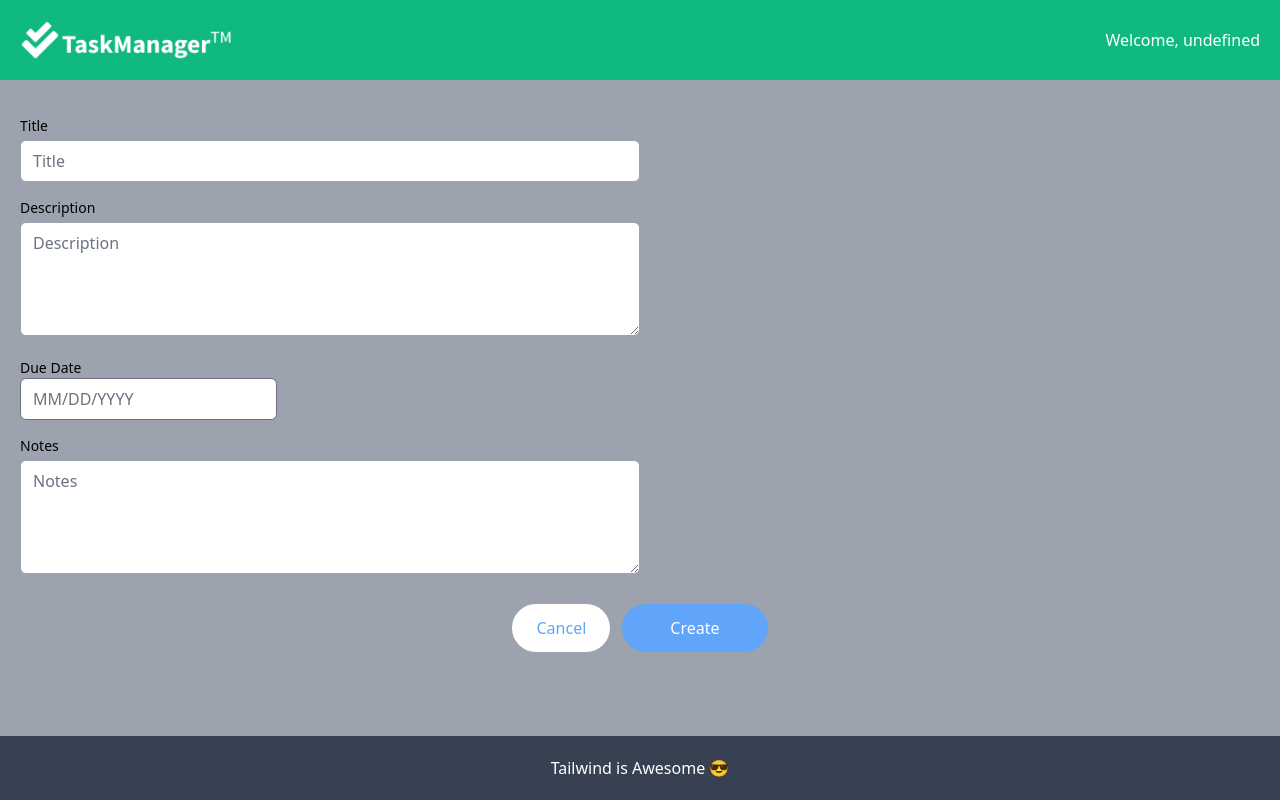
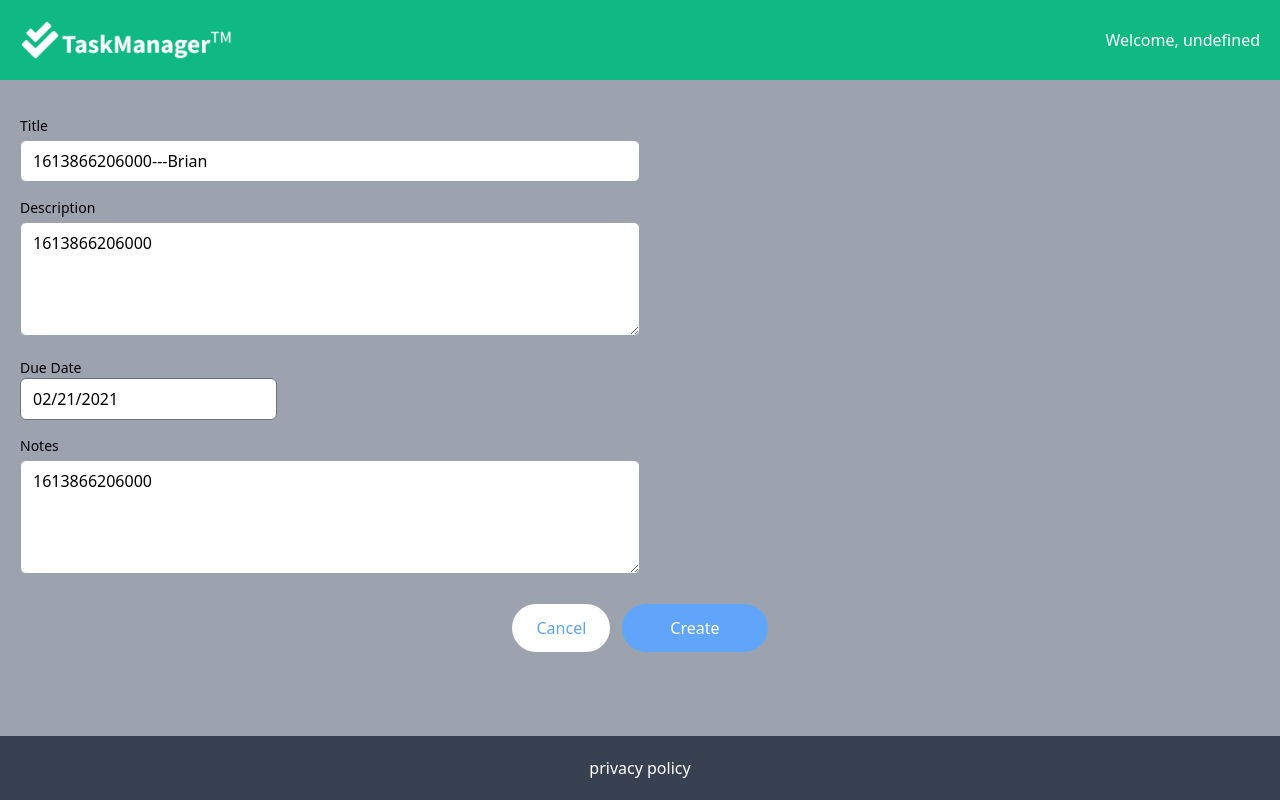
Before and after one commit to keepforever/next-rq-todo, a Next.js app: page /create-todo in a window 1280 px wide. Built offline with nearby package versions, Linux system fonts and the light colour scheme; no server answers.

Commit message:
post new todo working

```diff
--- a/comps/Footer.jsx
+++ b/comps/Footer.jsx
@@ -1,7 +1,7 @@
-
+import React from 'react';
 
 const Footer = (props) => {
-    return <footer className="py-5 bg-gray-700 text-center text-white">Tailwind is Awesome 😎</footer>;
+    return <footer className="py-5 bg-gray-700 text-center text-white">privacy policy</footer>;
 };
 
 export default Footer;
--- a/comps/Layout.jsx
+++ b/comps/Layout.jsx
@@ -1,3 +1,5 @@
+/* eslint-disable react/prop-types */
+import React from 'react';
 import Head from 'next/head';
 import Footer from './Footer';
 import Navbar from './Navbar';
@@ -12,7 +14,7 @@ export default function Home({ children }) {
             <div className="flex flex-col h-screen justify-between">
                 <Navbar />
                 {/* flex items-center justify-center */}
-                <main className="h-full bg-gray-400">{children}</main>
+                <main className="h-full bg-gray-400 overflow-y-scroll">{children}</main>
                 <Footer />
             </div>
         </>
--- a/comps/Navbar.jsx
+++ b/comps/Navbar.jsx
@@ -1,3 +1,4 @@
+import React from 'react';
 import axios from 'axios';
 import { useQuery } from 'react-query';
 
@@ -9,7 +10,7 @@ const getProfile = async () => {
     return localGetProfileResp;
 };
 
-const Navbar = (props) => {
+const Navbar = () => {
     const profileQuery = useQuery('posts', getProfile, { refetchOnWindowFocus: false });
     const userName = `Welcome, ${profileQuery?.data?.data?.name}` || '';
     return (
--- a/pages/api/todos.js
+++ b/pages/api/todos.js
@@ -2,19 +2,48 @@ const axios = require('axios');
 
 const getTodos = async (req, res) => {
     // console.log('\n', `hello get todos `, '\n');
+    console.log('\n', '\n', `zebra = `, '\n', '\n');
     // console.log('\n', '\n', `Object.keys(req) = `, Object.keys(req), '\n', '\n');
-    console.log('\n', '\n', `req.method = `, req.method, '\n', '\n');
-    console.log('\n', '\n', `req?.body = `, req?.body, '\n', '\n');
+    // console.log('\n', '\n', `req.method = `, req.method, '\n', '\n');
+    // console.log('\n', '\n', `req?.body = `, req?.body, '\n', '\n');
+    console.log('\n', '\n', `process?.env?.BRIAN_KEY = `, process?.env?.BRIAN_KEY, '\n', '\n');
 
+    const switcher = req.method;
+
+    switch (switcher) {
+        case 'GET': {
             let getTodosResp = null;
             try {
                 getTodosResp = await axios.get(
                     `https://awh-task-manager-api-app.azurewebsites.net/api/User/${process?.env?.BRIAN_KEY}/ToDos`
                 );
             } catch (error) {}
-
-
             return res.status(200).json(getTodosResp?.data || []);
+        }
+        case 'POST': {
+            let postTodoResp = null;
+            try {
+                postTodoResp = await axios.post(
+                    `https://awh-task-manager-api-app.azurewebsites.net/api/User/${process?.env?.BRIAN_KEY}/ToDos`,
+                    {
+                        ...req.body,
+                        userId: process?.env?.BRIAN_KEY,
+                        taskStatus: 'ToDo'
+                    }
+                );
+                console.log('\n', '\n', `postTodoResp = `, postTodoResp.config.data, '\n', '\n');
+                return res.status(201).json(postTodoResp?.config?.data);
+            } catch (error) {
+                console.log('\n', `hello api/todo error ${String(new Date().getTime())}`, '\n');
+                console.log('\n', '\n', `error.response = `, error.response, '\n', '\n');
+                return res.status(500).json(error);
+            }
+            // code block
+        }
+        default: {
+            return res.status(501);
+        }
+    }
 };
 
 export default getTodos;
--- a/pages/create-todo.jsx
+++ b/pages/create-todo.jsx
@@ -1,5 +1,9 @@
 /* eslint-disable react/no-unescaped-entities */
 import React from 'react';
+import { useRouter } from 'next/router';
+import { useMutation } from 'react-query';
+import axios from 'axios';
+
 import Layout from '../comps/Layout';
 
 import DatePicker from 'react-datepicker';
@@ -12,10 +16,10 @@ export const actions = {
 const messageCharLimit = 500;
 
 const initialState = {
-    title: '',
-    description: '',
-    dueDate: '',
-    notes: '',
+    title: String(new Date().getTime()) + '---Brian',
+    description: String(new Date().getTime()),
+    dueDate: String(new Date().toISOString()),
+    notes: String(new Date().getTime()),
     error: '',
     isShowConfirmSend: false,
     messageCharsRemaining: messageCharLimit,
@@ -40,15 +44,60 @@ const reducer = (state = {}, action = null) => {
             return state;
     }
 };
+/* from client */
+// const handleCreateTodo = async (data) => {
+//     let createTodoResp = null;
+
+//     try {
+//         // createTodoResp = await axios.post('/api/todos', data);
+//         console.log('\n', `kill me please `, '\n');
+//         createTodoResp = await axios({
+//             method: 'POST',
+//             url: `https://awh-task-manager-api-app.azurewebsites.net/api/User/218c2089-8bbe-4f3e-8bf0-ad1a5526af5f/ToDos`,
+//             headers: {
+//                 accept: 'text/plain',
+//                 'Content-Type': 'application/json'
+//             },
+//             data: {
+//                 ...data,
+//                 userId: '218c2089-8bbe-4f3e-8bf0-ad1a5526af5f',
+//                 taskStatus: 'ToDo'
+//             }
+//         });
+
+//         // Content-Type': 'application/json'
+//         console.log('\n', '\n', `createTodoResp = `, createTodoResp, '\n', '\n');
+//     } catch (error) {
+//         // console.log('\n', '\n', `local create error = `, error, '\n', '\n');
+//     }
+//     return createTodoResp;
+// };
+
+const handleCreateTodo = async (data) => {
+    let createTodoResp = null;
+
+    try {
+        console.log('\n', `kill me please `, '\n');
+        createTodoResp = await axios.post('/api/todos', data);
+        console.log('\n', '\n', `createTodoResp = `, createTodoResp, '\n', '\n');
+    } catch (error) {
+        // console.log('\n', '\n', `local create error = `, error, '\n', '\n');
+    }
+    return createTodoResp;
+};
 
 const CreateTodo = () => {
     const [state, dispatch] = React.useReducer(reducer, initialState);
-    const [startDate, setStartDate] = React.useState(null);
+    const [startDate, setStartDate] = React.useState(new Date());
+    const router = useRouter();
+
+    const { mutateAsync: createTodo, ...createTodoProps } = useMutation(handleCreateTodo, {
+        refetchOnWindowFocus: false
+    });
 
     const handleDateOnChange = (date) => {
         setStartDate(date);
     };
-
     const handleOnChange = (e) => {
         e.preventDefault();
 
@@ -57,6 +106,30 @@ const CreateTodo = () => {
             fieldName: e.target.id,
             payload: e.target.value
         });
+    };
+    const handleAction = async (e) => {
+        e.preventDefault();
+        const action = e.target.getAttribute('button-case');
+
+        if (action === 'create') {
+            let createTodoResp = null;
+            try {
+                createTodoResp = await createTodo({
+                    title: state.title,
+                    description: state.description,
+                    dueDate: startDate.toISOString(),
+                    notes: state.notes
+                });
+                console.log('\n', '\n', `secondary createTodoResp = `, createTodoResp, '\n', '\n');
+                // router.push('/');
+            } catch (error) {
+                // console.log('\n', '\n', `createTodo error = `, error, '\n', '\n');
+            }
+        }
+
+        if (action === 'cancel') {
+            router.push('/');
+        }
     };
     return (
         <Layout>
@@ -94,7 +167,6 @@ const CreateTodo = () => {
                                         id="description"
                                         name="description"
                                         placeholder="Description"
-                                        aria-describedby="how_can_we_help_description"
                                         value={state.description}
                                         onChange={handleOnChange}
                                         rows={4}
@@ -127,10 +199,9 @@ const CreateTodo = () => {
                                 </div>
                                 <div className="mt-1">
                                     <textarea
-                                        id="Notes"
-                                        name="Notes"
+                                        id="notes"
+                                        name="notes"
                                         placeholder="Notes"
-                                        aria-describedby="how_can_we_help_description"
                                         value={state.notes}
                                         onChange={handleOnChange}
                                         rows={4}
@@ -141,15 +212,17 @@ const CreateTodo = () => {
                         </div>
                         <div className="flex justify-center items-center mt-6">
                             <button
-                                id="open"
-                                onClick={() => {}}
+                                id="cancel"
+                                button-case="cancel"
+                                onClick={handleAction}
                                 className="rounded-full py-3 px-6 mr-3 text-blue-400 bg-white"
                             >
                                 Cancel
                             </button>
                             <button
-                                id="open"
-                                onClick={() => {}}
+                                id="create"
+                                button-case="create"
+                                onClick={handleAction}
                                 className="rounded-full py-3 px-12 text-white bg-blue-400"
                             >
                                 Create
--- a/pages/index.jsx
+++ b/pages/index.jsx
@@ -44,6 +44,7 @@ const TodoItem = (props) => {
             {/* Title, Description */}
 
             <div className="col-span-8 pl-4">
+                <span className="font-bold mr-2">{props.id}</span>
                 <span className="font-bold mr-4">{props.title}</span>
                 <span className="text-xs hidden sm:inline-block">{props.description}</span>
             </div>
@@ -69,7 +70,7 @@ const TodoItem = (props) => {
 
 const index = () => {
     const todosQuery = useQuery('todos', getTodos, { refetchOnWindowFocus: false });
-    console.log('\n', '\n', `todosQuery = `, todosQuery, '\n', '\n');
+    // console.log('\n', '\n', `todosQuery = `, todosQuery, '\n', '\n');
 
     return (
         <Layout>
```
Also changed, not shown: 1 other file (tests, documents, lock files or other folders). Lines whose indentation alone changed are shown as unchanged.
